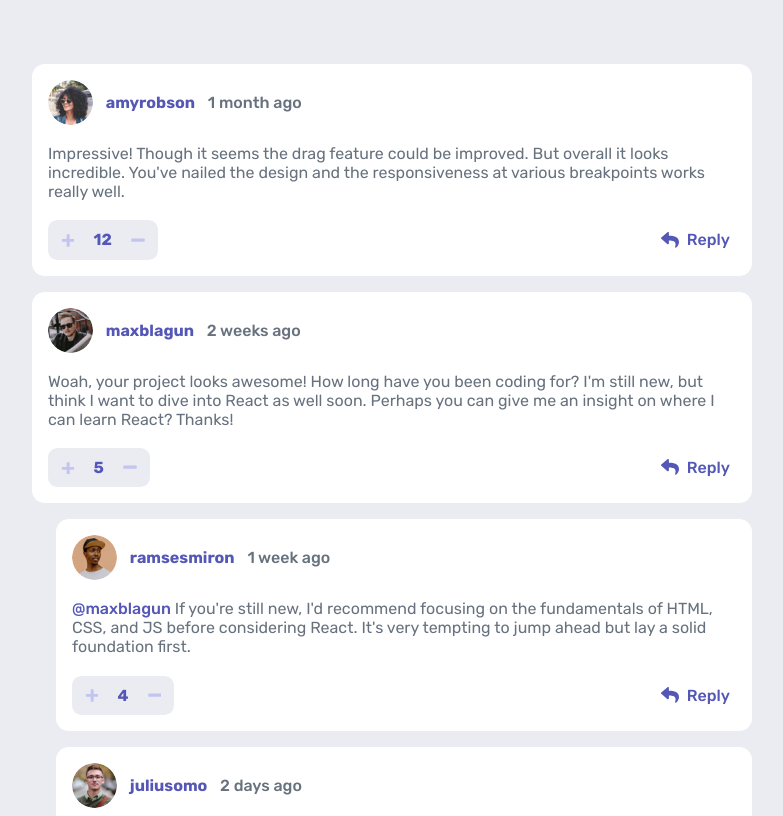
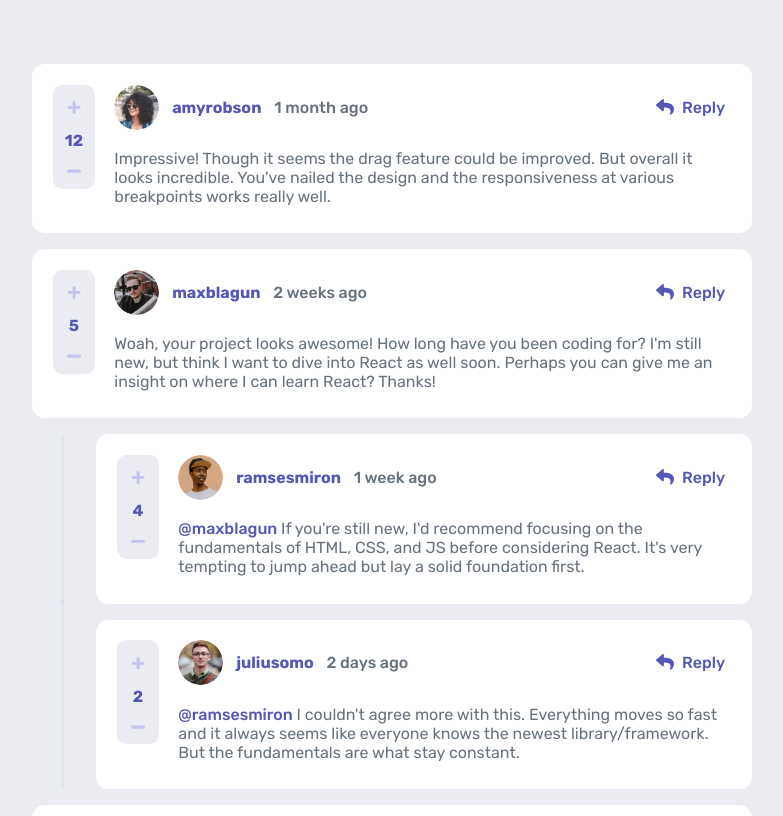
Before and after one commit to AmodeusR/FM--interactive-comments-section, a React (Vite) app: page / in a window 1280 px wide. Shown: the top 816 px of the page, without its empty margins (248-1031 px from the left). Built offline with nearby package versions, Linux system fonts and the light colour scheme.

Commit message:
Created Desktop view

```diff
--- a/src/components/Comment/comment.scss
+++ b/src/components/Comment/comment.scss
@@ -1,9 +1,11 @@
+@use "/src/styles/media";
+
 .comment {
   display: grid;
   grid-template-columns: 1fr 1fr;
   gap: 1.2rem;
   background: white;
-  padding: 1rem;
+  padding: 1.3rem;
   border-radius: var(--border-radius);
 
   &-container {
@@ -119,6 +121,38 @@
       fill: var(--clr-theme-light);
     }
   }
+
+  @include media.desktop {
+    grid-template-columns: auto 1fr auto;
+    padding-bottom: 1.7rem;
+
+    &__user-info {
+      grid-column: 2 / 3;
+    }
+
+    &__body {
+      grid-column: 2 / 4;
+      margin-right: .5rem;
+    }
+
+    &__score {
+      justify-content: center;
+      max-height: 6.5rem;
+      flex-direction: column;
+      padding-inline: .7rem;
+      grid-column: 1 / 2;
+      grid-row: 1 / 3;
+
+      &-count {
+        margin-top: -2px;
+      }
+    }
+
+    &__reply-button {
+      grid-column: 3 / 4;
+      grid-row: 1 / 2;
+    }
+  }
 }
 
 .replies {
@@ -126,4 +160,36 @@
   flex-direction: column;
   gap: 1rem;
   margin-left: 1.5rem;
+
+  .comment {
+    position: relative;
+
+    &::before {
+      position: absolute;
+      content: "";
+      border-left: 3px solid hsl(238 15% 80% / .2);
+      left: -20px;
+      height: 100%;
+      border-radius: 2px;
+
+    }
+
+    &:last-child::before {
+      top: -20px;
+      height: calc(100% + 20px);
+    }
+
+  }
+
+  @include media.desktop {
+    margin-left: 4rem;
+
+    .comment {
+      &::before {
+        left: -35px;
+      }
+
+    }
+  }
+
 }
--- /dev/null
+++ b/src/styles/_media.scss
@@ -0,0 +1,5 @@
+@mixin desktop {
+  @media (min-width: 40em) {
+    @content
+  }
+}
```
